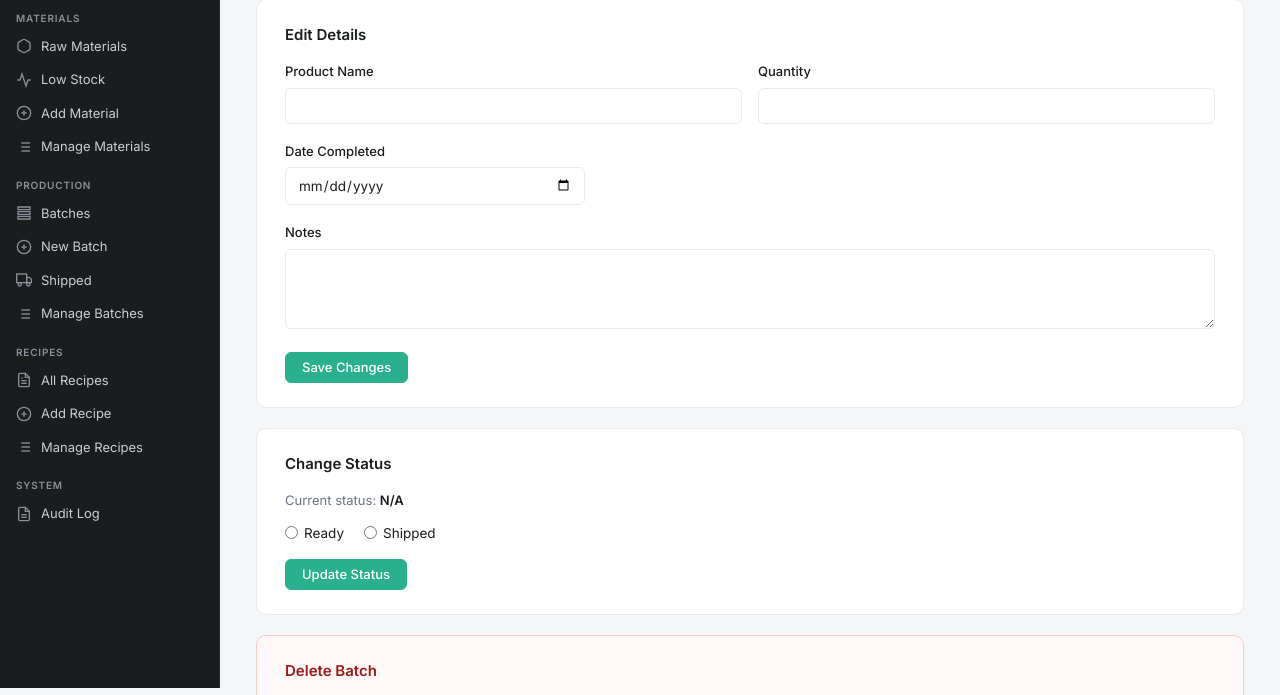
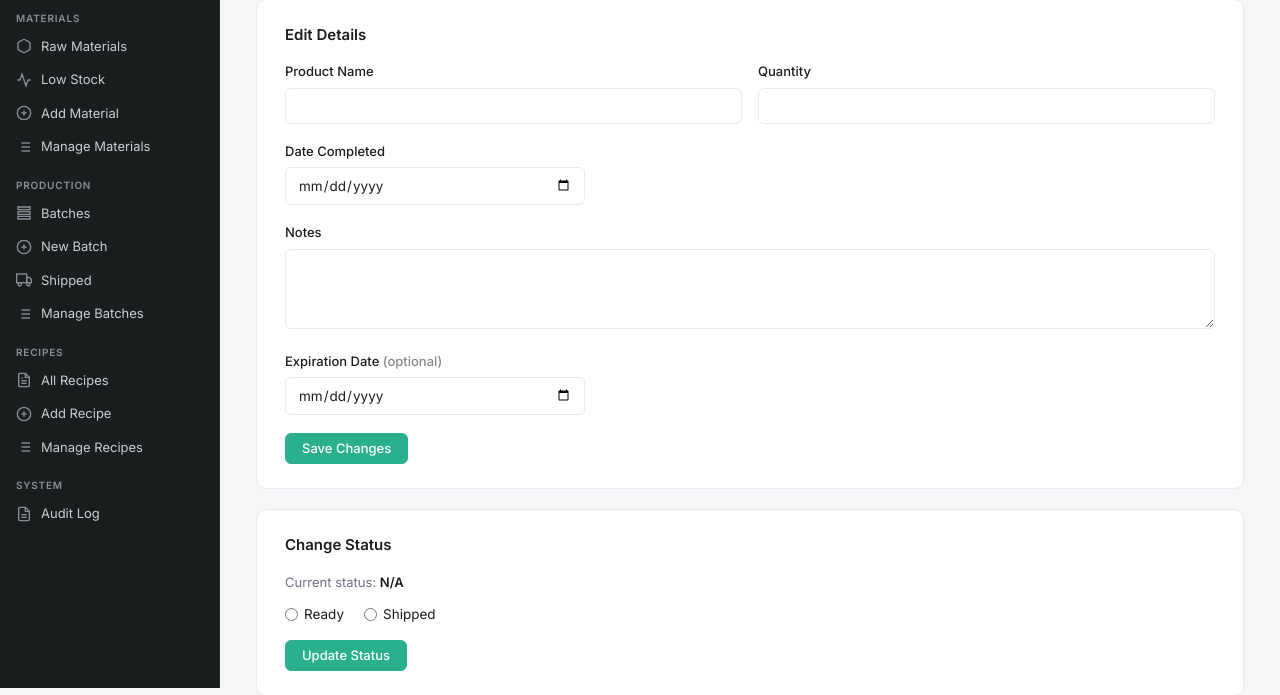
Before and after one commit to aero-greenfield/matcha-inventory-system, a Flask app: template templates/edit_batch.html in a window 1280 px wide. Shown: the part 112-807 px from the top of the page. Run offline with Flask 3, Linux system fonts and the light colour scheme; the template is opened without the code that fills it, so the values that code supplies are empty; parts of the project's set-up code (start-up, migrations or seed data) failed here and were passed over; some libraries are stand-ins or nearby versions.

Commit message:
added batch exparation date

```diff
--- a/app.py
+++ b/app.py
@@ -957,6 +957,7 @@ def create_batch():
         product_name = product_name.strip() if product_name else None
         notes = request.form.get('notes')
         notes = notes.strip() if notes else None
+        expiration_date = request.form.get('expiration_date', '').strip() or None
 
         # Text validation
         if not product_name:
@@ -994,9 +995,19 @@ def create_batch():
                 back_link=True, back_link_url="/create-batch", back_link_label="Go back to Create Batch"
             ), 400
 
+        if expiration_date:
+            try:
+                datetime.strptime(expiration_date, '%Y-%m-%d')
+            except ValueError:
+                return render_template('error.html',
+                    title="Invalid Input",
+                    message="Invalid expiration date format. Use YYYY-MM-DD.",
+                    back_link=True, back_link_url="/create-batch", back_link_label="Go back to Create Batch"
+                ), 400
+
         # call function
         try:
-            result = add_to_batches(product_name, quantity, notes=notes, batch_id=batch_id, deduct_resources=True)
+            result = add_to_batches(product_name, quantity, notes=notes, batch_id=batch_id, deduct_resources=True, expiration_date=expiration_date)
             if result:
                 logging.info(f"Batch created: product='{product_name}', quantity={quantity}, batch_id={batch_id}")
                 log_action('batch_created', f"product={product_name}, quantity={quantity}, batch_id={result}")
@@ -1099,6 +1110,7 @@ def update_batch_details(batch_id):
         notes = request.form.get('notes')
         notes = notes.strip() if notes else None
         quantity = float(quantity_str) if quantity_str else None
+        expiration_date = request.form.get('expiration_date', '').strip() or None
 
     except ValueError:
         return render_template('error.html',
@@ -1114,7 +1126,17 @@ def update_batch_details(batch_id):
             back_link=True, back_link_url=f"/edit-batch/{batch_id}", back_link_label="Go back to Edit Batch"
         ), 400
 
-    result = update_batch(batch_id, product_name=product_name, quantity=quantity, notes=notes)
+    if expiration_date:
+        try:
+            datetime.strptime(expiration_date, '%Y-%m-%d')
+        except ValueError:
+            return render_template('error.html',
+                title="Invalid Input",
+                message="Invalid expiration date format. Use YYYY-MM-DD.",
+                back_link=True, back_link_url=f"/edit-batch/{batch_id}", back_link_label="Go back to Edit Batch"
+            ), 400
+
+    result = update_batch(batch_id, product_name=product_name, quantity=quantity, notes=notes, expiration_date=expiration_date)
 
     if result:
         logging.info(f"Batch details updated: batch_id={batch_id}, product_name={product_name}, quantity={quantity}")
--- a/init_db.py
+++ b/init_db.py
@@ -125,7 +125,8 @@ def init_database():
        date_completed TEXT,
        status TEXT DEFAULT 'Ready',
        notes TEXT,
-       date_shipped TEXT
+       date_shipped TEXT,
+       expiration_date TEXT
    )
    """)
 
--- a/templates/create_batch.html
+++ b/templates/create_batch.html
@@ -19,6 +19,10 @@
         </div>
         <div class="form-group"><label>Notes (Optional)</label><input type="text" name="notes"></div>
         <div class="form-group"><label>Batch ID (Optional)</label><input type="number" name="batch_id" min="1"></div>
+        <div class="form-group" style="max-width:300px;">
+            <label for="expiration_date">Expiration Date <span style="color:#888">(optional)</span></label>
+            <input type="date" id="expiration_date" name="expiration_date" value="">
+        </div>
         <button type="submit" class="btn btn-primary">Create Batch</button>
         <input type="hidden" name="csrf_token" value="{{ csrf_token() }}">
     </form>
--- a/templates/edit_batch.html
+++ b/templates/edit_batch.html
@@ -35,6 +35,10 @@
         <div class="form-group">
             <label>Notes</label>
             <textarea name="notes" style="resize:vertical;height:80px;">{{ batch[5] or '' }}</textarea>
+        </div>
+        <div class="form-group" style="max-width:300px;">
+            <label for="expiration_date">Expiration Date <span style="color:#888">(optional)</span></label>
+            <input type="date" id="expiration_date" name="expiration_date" value="{{ batch[7] or '' }}">
         </div>
         <button type="submit" class="btn btn-primary">Save Changes</button>
         <input type="hidden" name="csrf_token" value="{{ csrf_token() }}">
--- a/templates/manage_batches.html
+++ b/templates/manage_batches.html
@@ -24,6 +24,7 @@
                 <th>Status</th>
                 <th>Notes</th>
                 <th>Date Shipped</th>
+                <th>Expiration Date</th>
                 <th></th>
             </tr>
         </thead>
@@ -45,6 +46,7 @@
                 </td>
                 <td>{{ row.notes or '' }}</td>
                 <td>{{ row.date_shipped or '' }}</td>
+                <td>{{ row.expiration_date or '—' }}</td>
                 <td><a href="/edit-batch/{{ row.batch_id | int }}" class="btn btn-secondary" style="padding:5px 12px;font-size:12px;">Edit</a></td>
             </tr>
             {% endfor %}
```
Also changed, not shown: inventory_app.py (+21 -13 lines), data/inventory.db.
